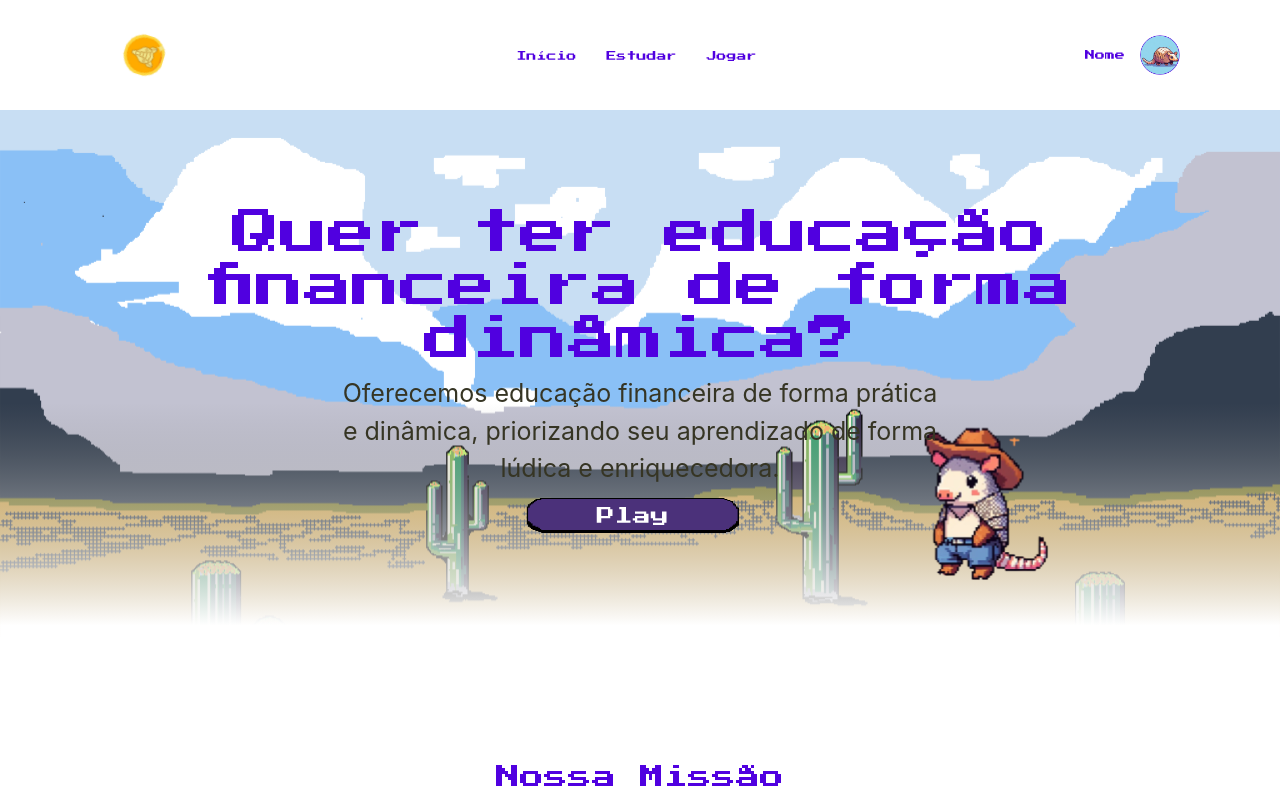
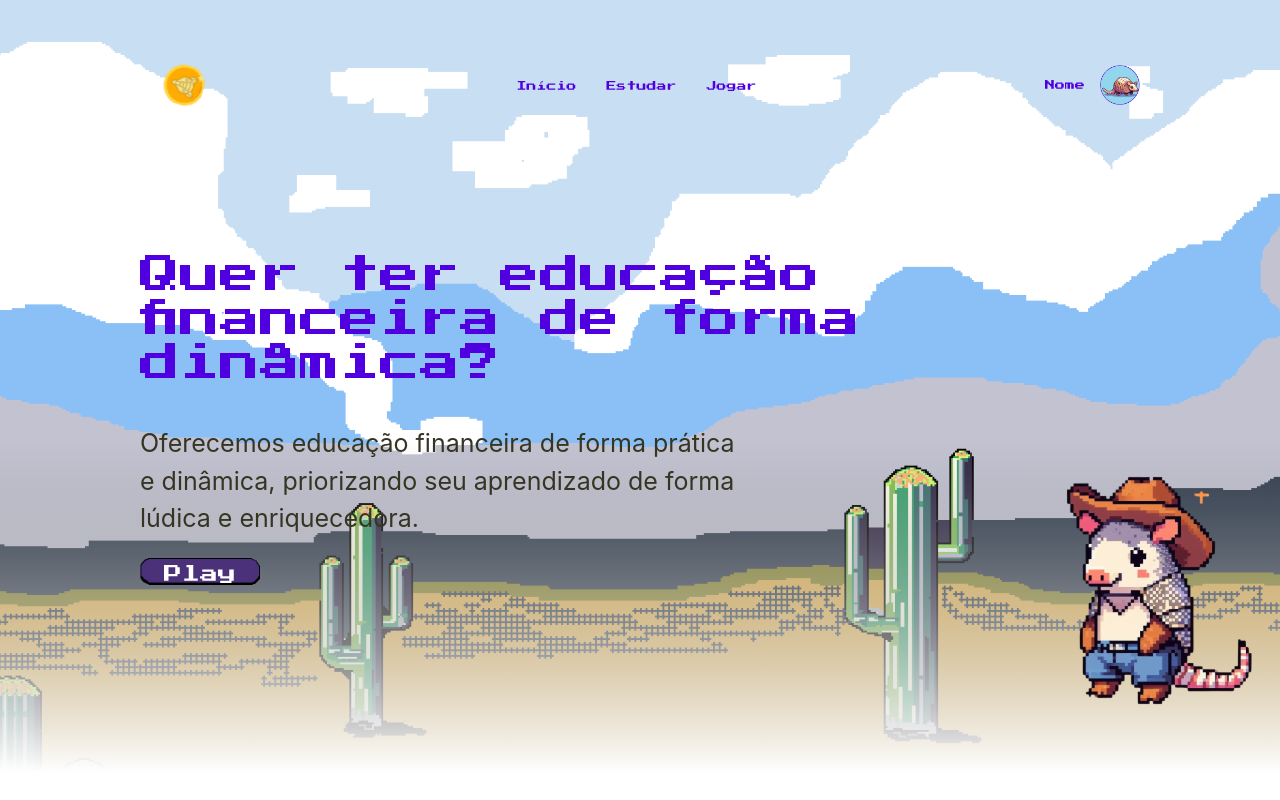
Before and after one commit to thecastrodev/TatuCash, a React (Vite) app in the folder frontend/: page / in a window 1280 px wide. Shown: the top 800 px of the page. Built offline with nearby package versions, Linux system fonts and the light colour scheme.

Commit message:
refactor: update components styles

```diff
--- a/frontend/src/components/Banner/Banner.css
+++ b/frontend/src/components/Banner/Banner.css
@@ -1,62 +1,34 @@
 /* Estilos para o componente Banner */
 @import url('https://fonts.googleapis.com/css2?family=Press+Start+2P&display=swap');
-.banner {
-    position: relative;
-    width: 100%;
-    height: 100%; /* Ajuste a altura conforme necessário */
-    max-width: 100%;
-    overflow: hidden;
-    z-index: 1; /* Garante que o banner esteja atrás do header */
-  }
-
-  .banner-image {
-    max-width: 100%;
-    width: 100%;
-    height: 100%;
-    object-fit: cover;
-  }
-
-  .overlay {
-    position: absolute;
-    top: 20%;
-    left: 50%;
-    transform: translate(-50%, -50%);
-    width: 1160px; /* Ajuste o tamanho do quadrado conforme necessário */
-    height: 440px;
-    background: transparent;
-    display: flex;
-    flex-direction: column;
-    justify-content: center;
-    align-items: center;
-    text-align: center;
-    color: white;
-    padding: 20px 100px;
-  }
 
   .text-container {
     max-width: 80%;
     max-height: 80%;
-    text-align: center;
-    margin-top: 20%;
+    text-align: left;
+    margin: 0;
+    padding-bottom: 12%;
   }
 
   .title {
-    font-size: 48px;
-    margin-bottom: 10px;
+    font-size: 40px;
+    margin-bottom: 5%;
     font-family: 'Press Start 2P', sans-serif;
     color: #5000E0;
   }
 
-  .description {
+  .banner-description{
     font-size: 25px;
     color: #363524;
+    text-align: left;
+    margin: 0;
+    max-width: 600px;
   }
 
   .image-word-container {
     position: relative;
-    width: 23%; /* Ajuste o tamanho da imagem conforme necessário */
-    height: 10%; /* Ajuste o tamanho da imagem conforme necessário */
-    padding: 10px 350px;
+    width: 15%; /* Ajuste o tamanho da imagem conforme necessário */
+    height: 6%; /* Ajuste o tamanho da imagem conforme necessário */
+    margin-block: 20px;
   }
 
   .icon-image {
--- a/frontend/src/components/Banner/Banner.tsx
+++ b/frontend/src/components/Banner/Banner.tsx
@@ -1,24 +1,18 @@
 import React from 'react';
-import bannerImage from "../../assets/home/full_banner.svg"; // Importe a imagem do banner
 import iconImage from '../../assets/home/play.png';
 import './Banner.css';
 
 
 const Banner: React.FC = () => {
   return (
-    <div className="banner">
-      <img src={bannerImage} alt="Banner" className="banner-image" />
-        <div className="overlay">
           <div className="text-container">
             <h1 className="title">Quer ter educação financeira de forma dinâmica?</h1>
-            <p className="description">Oferecemos educação financeira de forma prática e dinâmica, priorizando seu aprendizado de forma lúdica e enriquecedora.</p>
+            <p className='banner-description'>Oferecemos educação financeira de forma prática e dinâmica, priorizando seu aprendizado de forma lúdica e enriquecedora.</p>
             <div className="image-word-container">
               <img src={iconImage} alt="Icon" className="icon-image" />
               <span className="word">Play</span>
             </div>
           </div>
-        </div>
-    </div>
   );
 }
 
--- a/frontend/src/components/Header/Header.css
+++ b/frontend/src/components/Header/Header.css
@@ -6,8 +6,7 @@
     max-height: 70px;
     justify-content: space-between;
     align-items: center;
-    padding: 20px 100px;
-    background-color: #fff;
+    background: transparent;
     color: #000;
   }
 
--- a/frontend/src/components/Mission/Mission.css
+++ b/frontend/src/components/Mission/Mission.css
@@ -1,11 +1,9 @@
 .home-container{
   display: flex;
-  padding: 0px 140px 100px 140px;
+  padding: 50px 140px;
   gap: 100px;
   flex-direction: column;
-  color: #363524;
   text-align: center;
-  background-color: #fff;
 }
 
   .icon-saiba{
@@ -25,4 +23,5 @@
     font-size: 18px;
     margin: 0 auto;
     max-width: 600px;
+    color: #363524;
   }
--- a/frontend/src/components/Mission/Mission.tsx
+++ b/frontend/src/components/Mission/Mission.tsx
@@ -3,10 +3,14 @@ import iconSaiba from '../../assets/home/saiba_mais.svg';
 import './Mission.css';
 import Level from "../Level/Level";
 import Contact from "../Contact/Contact"
+import Banner from '../Banner/Banner';
+import Header from '../Header/Header';
 
 const Mission: React.FC = () => {
   return (
     <section className='home-container'>
+      <Header/>
+      <Banner />
       <div className="mission-container">
         <h3 className="mission-title">Nossa Missão</h3>
         <p className="mission-description">
--- a/frontend/src/main.css
+++ b/frontend/src/main.css
@@ -5,8 +5,6 @@
 
   color-scheme: light dark;
   color: rgba(255, 255, 255, 0.87);
-  background-color: #ffffff;
-
   font-synthesis: none;
   text-rendering: optimizeLegibility;
   -webkit-font-smoothing: antialiased;
--- a/frontend/src/pages/Home/index.tsx
+++ b/frontend/src/pages/Home/index.tsx
@@ -1,15 +1,11 @@
 import tatuLogo from "../../assets/tatucoin.png";
 import "./styles.css";
 import Rodape from "../../components/Footer/Rodape";
-import Header from "../../components/Header/Header";
-import Banner from "../../components/Banner/Banner";
 import Mission from "../../components/Mission/Mission";
 
 export function Home() {
   return (
     <>
-      <Header />
-      <Banner />
       <Mission />
       <Rodape />
     </>
--- a/frontend/src/pages/Home/styles.css
+++ b/frontend/src/pages/Home/styles.css
@@ -8,6 +8,13 @@
 html,body {
   margin: 0;
   padding: 0;
+  background-color: #fff;
+}
+
+body{
+  background-image: url('../../assets/home/full_banner.svg');
+  background-repeat: no-repeat;
+  background-position: top;
 }
 
 .logo {
```
